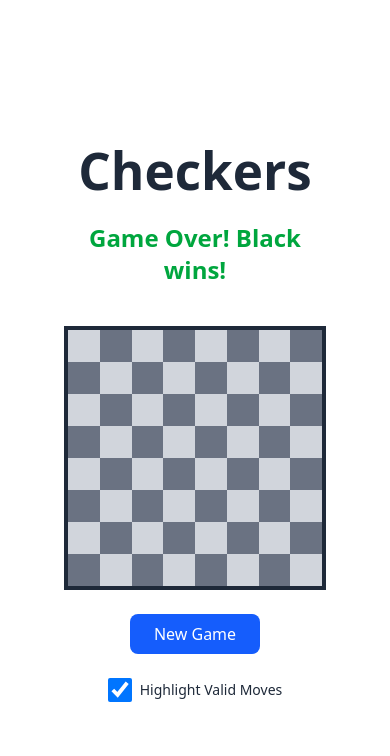
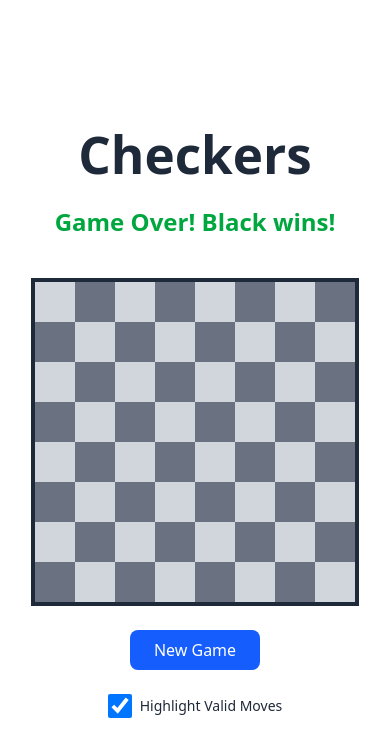
Before and after one commit to camhammel/checkers, a React (Vite) app: page / in a window 390 px wide. Shown: the top 756 px of the page. Built offline with nearby package versions, Linux system fonts and the light colour scheme.

Commit message:
feat: increase board size on mobile

```diff
--- a/src/App.css
+++ b/src/App.css
@@ -4,3 +4,13 @@
   padding: 2rem;
   text-align: center;
 }
+
+@media (max-width: 640px) {
+  #root {
+    padding: 1rem;
+    max-width: 100vw;
+  }
+  .App {
+    width: 100%;
+  }
+}
--- a/src/components/Game.tsx
+++ b/src/components/Game.tsx
@@ -275,7 +275,7 @@ export function Game() {
     ]);
 
     return (
-        <div className="flex flex-col items-center gap-6 p-8">
+        <div className="flex flex-col items-center gap-6 p-2 sm:p-8">
             <h1 className="text-4xl font-bold text-gray-800">Checkers</h1>
 
             {/* Game Status */}
--- a/src/components/Piece.tsx
+++ b/src/components/Piece.tsx
@@ -34,7 +34,7 @@ export function Piece({ piece, onClick, activeDrag }: PieceProps) {
     };
 
     const baseClasses =
-        "md:size-12 sm:size-9 size-6 rounded-full border-2 border-gray-800 flex items-center justify-center transition-all duration-200 cursor-pointer";
+        "md:size-12 sm:size-10 size-8 rounded-full border-2 border-gray-800 flex items-center justify-center transition-all duration-200 cursor-pointer";
     const colorClasses = player === "red" ? "bg-red-600" : "bg-gray-800";
     const selectedClasses = isSelectedPiece(piece)
         ? "ring-4 ring-yellow-400 ring-opacity-75 shadow-lg"
@@ -73,7 +73,7 @@ export function Piece({ piece, onClick, activeDrag }: PieceProps) {
             }}
         >
             {type === "king" && (
-                <Icon icon={Crown03Icon} className="text-white" size={20} />
+                <Icon icon={Crown03Icon} className="text-white size-3 sm:size-5" size={20} />
             )}
         </button>
     );
--- a/src/components/Square.tsx
+++ b/src/components/Square.tsx
@@ -20,7 +20,7 @@ export function Square({
     const { row, col } = position;
     const isDarkSquare = (row + col) % 2 === 1;
 
-    const baseClasses = "md:size-16 sm:size-12 size-8 flex items-center justify-center relative";
+    const baseClasses = "md:size-16 sm:size-12 size-10 flex items-center justify-center relative";
     const colorClasses = isDarkSquare ? "bg-gray-500" : "bg-gray-300";
     const validMoveClasses = isValidMoveTarget(row, col)
         ? "ring-2 ring-green-400 ring-inset ring-opacity-75 outline-none"
```
